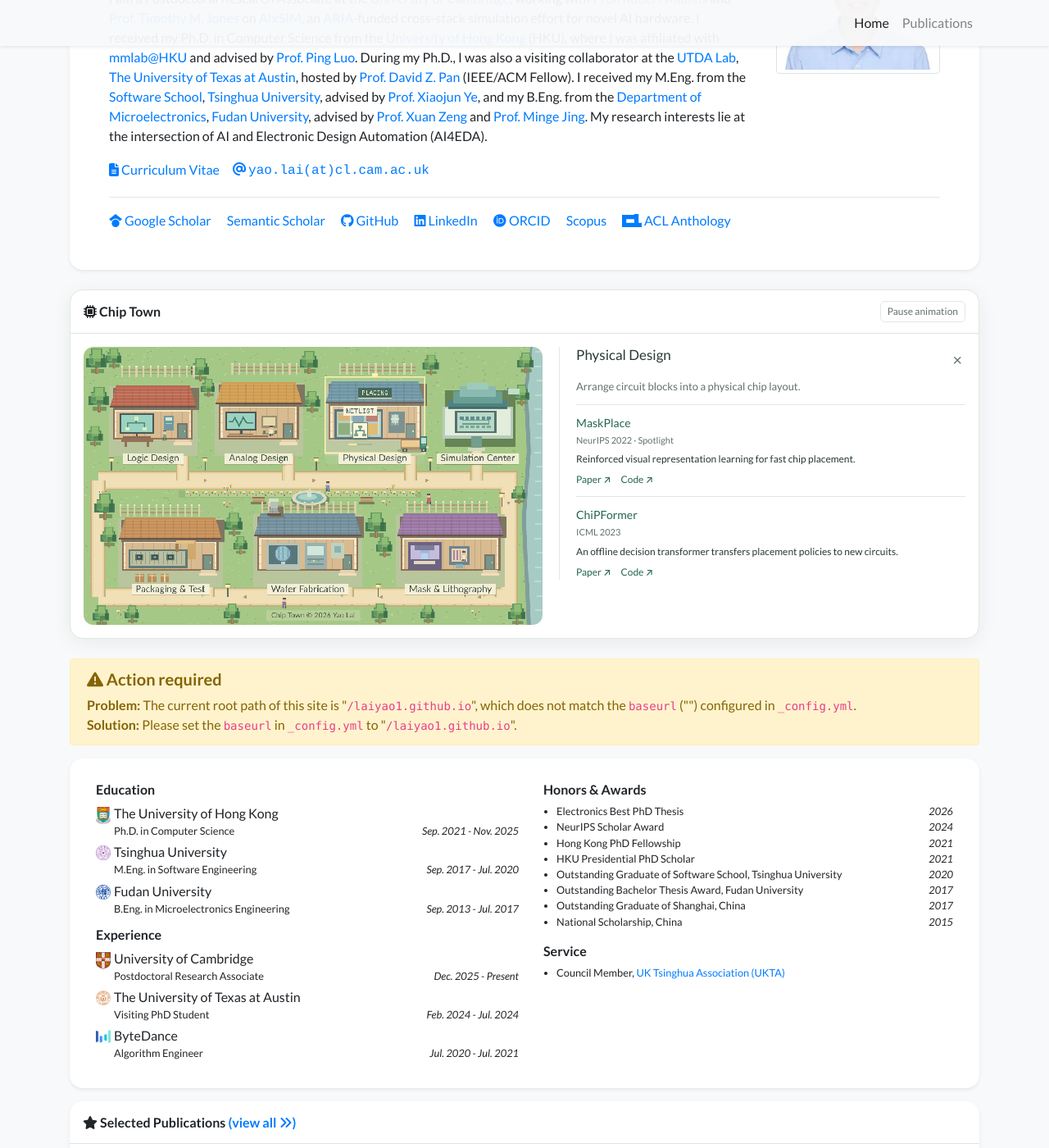
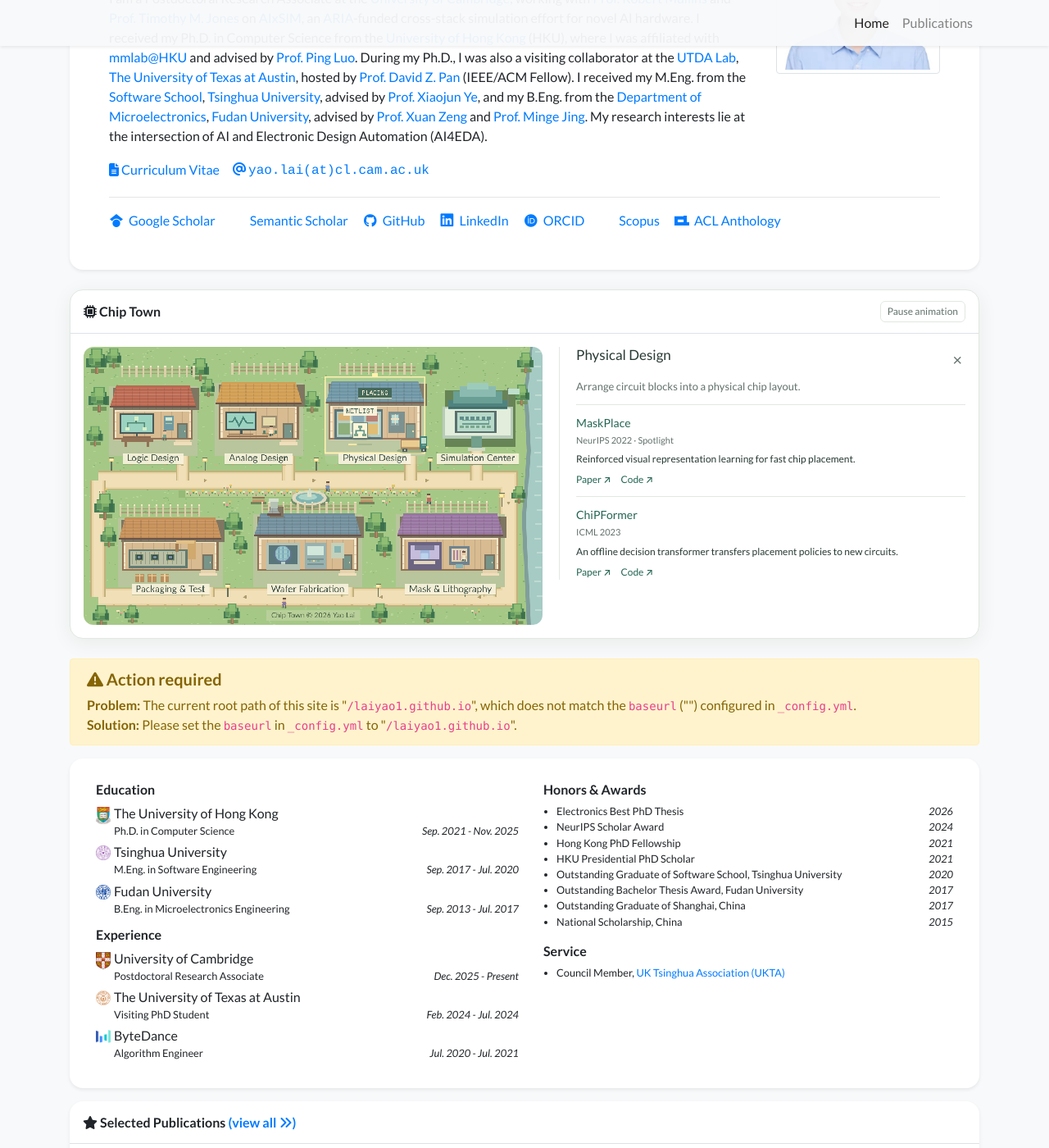
Before and after one commit to laiyao1/laiyao1.github.io, a Jekyll site: the page built from index.html, in a window 1280 px wide and 1400 px high, scrolled down 238 px. Shown: the whole window at 82% size. Built offline with Jekyll 4.4.1, drawn with Linux system fonts in a browser that asks for light colours; a style sheet for code colours, icons or effects is not loaded.

Commit message:
Normalize profile link icon sizing and alignment

```diff
--- a/_includes/widgets/profile_card.html
+++ b/_includes/widgets/profile_card.html
@@ -50,58 +50,58 @@
                 </div>
                 <hr />
                 <div class="row">
-                    <div class="col">
+                    <div class="col profile-links">
                         {% if site.data.profile.gscholar %}
-                        <a class="pr-3 no-break" target="_blank" href="https://scholar.google.com/citations?user={{ site.data.profile.gscholar }}&hl=en">
-                            <i class="fab fa-google-scholar"></i> Google Scholar
+                        <a class="no-break" target="_blank" href="https://scholar.google.com/citations?user={{ site.data.profile.gscholar }}&hl=en">
+                            <i class="fab fa-google-scholar profile-link-icon" aria-hidden="true"></i> Google Scholar
                         </a>
                         {% endif %}
 
                         {% if site.data.profile.semantic_scholar %}
-                        <a class="pr-3 no-break" target="_blank" href="https://www.semanticscholar.org/author/{{ site.data.profile.semantic_scholar }}">
-                            <i class="ai ai-semantic-scholar"></i> Semantic Scholar
+                        <a class="no-break" target="_blank" href="https://www.semanticscholar.org/author/{{ site.data.profile.semantic_scholar }}">
+                            <i class="ai ai-semantic-scholar profile-link-icon" aria-hidden="true"></i> Semantic Scholar
                         </a>
                         {% endif %}
 
                         {% if site.data.profile.github %}
-                        <a class="pr-3 no-break" target="_blank" href="https://github.com/{{ site.data.profile.github }}">
-                            <i class="fab fa-github"></i> GitHub
+                        <a class="no-break" target="_blank" href="https://github.com/{{ site.data.profile.github }}">
+                            <i class="fab fa-github profile-link-icon" aria-hidden="true"></i> GitHub
                         </a>
                         {% endif %}
 
                         {% if site.data.profile.wechat_qrcode %}
-                        <a class="pr-3 no-break" data-toggle="modal" data-target="#modal-wechat">
-                            <i class="fab fa-weixin"></i> WeChat
+                        <a class="no-break" data-toggle="modal" data-target="#modal-wechat">
+                            <i class="fab fa-weixin profile-link-icon" aria-hidden="true"></i> WeChat
                         </a>
                         {% endif %}
 
                         {% if site.data.profile.twitter %}
-                        <a class="pr-3 no-break" target="_blank" href="https://twitter.com/{{ site.data.profile.twitter }}">
-                            <i class="fab fa-twitter"></i> Twitter
+                        <a class="no-break" target="_blank" href="https://twitter.com/{{ site.data.profile.twitter }}">
+                            <i class="fab fa-twitter profile-link-icon" aria-hidden="true"></i> Twitter
                         </a>
                         {% endif %}
 
                         {% if site.data.profile.linkedin %}
-                        <a class="pr-3 no-break" target="_blank" href="https://www.linkedin.com/in/{{ site.data.profile.linkedin }}">
-                            <i class="fab fa-linkedin"></i> LinkedIn
+                        <a class="no-break" target="_blank" href="https://www.linkedin.com/in/{{ site.data.profile.linkedin }}">
+                            <i class="fab fa-linkedin profile-link-icon" aria-hidden="true"></i> LinkedIn
                         </a>
                         {% endif %}
 
                         {% if site.data.profile.orcid %}
-                        <a class="pr-3 no-break" target="_blank" href="https://orcid.org/{{ site.data.profile.orcid }}">
-                            <i class="fab fa-orcid"></i> ORCID
+                        <a class="no-break" target="_blank" href="https://orcid.org/{{ site.data.profile.orcid }}">
+                            <i class="fab fa-orcid profile-link-icon" aria-hidden="true"></i> ORCID
                         </a>
                         {% endif %}
 
                         {% if site.data.profile.scopus %}
-                        <a class="pr-3 no-break" target="_blank" rel="noopener noreferrer" href="https://www.scopus.com/authid/detail.uri?authorId={{ site.data.profile.scopus }}">
-                            <i class="ai ai-scopus"></i> Scopus
+                        <a class="no-break" target="_blank" rel="noopener noreferrer" href="https://www.scopus.com/authid/detail.uri?authorId={{ site.data.profile.scopus }}">
+                            <i class="ai ai-scopus profile-link-icon" aria-hidden="true"></i> Scopus
                         </a>
                         {% endif %}
 
                         {% if site.data.profile.acl_anthology %}
-                        <a class="pr-3 no-break" target="_blank" rel="noopener noreferrer" href="https://aclanthology.org/people/{{ site.data.profile.acl_anthology }}/">
-                            <span class="acl-anthology-logo" aria-hidden="true"></span> ACL Anthology
+                        <a class="no-break" target="_blank" rel="noopener noreferrer" href="https://aclanthology.org/people/{{ site.data.profile.acl_anthology }}/">
+                            <span class="profile-link-icon acl-anthology-logo" aria-hidden="true"></span> ACL Anthology
                         </a>
                         {% endif %}
                     </div>
--- a/assets/css/global.css
+++ b/assets/css/global.css
@@ -30,11 +30,35 @@ h1, h2, h3, h4, h5, h6,
     line-break: unset;
 }
 
+.profile-links {
+    display: flex;
+    flex-wrap: wrap;
+    gap: 10px 18px;
+}
+
+.profile-links > a {
+    display: inline-flex;
+    align-items: center;
+    gap: 6px;
+}
+
+.profile-link-icon {
+    display: inline-flex;
+    align-items: center;
+    justify-content: center;
+    flex: 0 0 18px;
+    width: 18px;
+    height: 18px;
+    font-size: 16px;
+    line-height: 1;
+}
+
+.profile-link-icon.ai::before,
+.profile-link-icon.fa-linkedin::before {
+    font-size: 18px;
+}
+
 .acl-anthology-logo {
-    display: inline-block;
-    width: 1.4783em;
-    height: 1em;
-    vertical-align: -0.1em;
     background-color: currentColor;
     -webkit-mask: url('../images/badges/acl-anthology.svg') no-repeat center / contain;
     mask: url('../images/badges/acl-anthology.svg') no-repeat center / contain;
```
